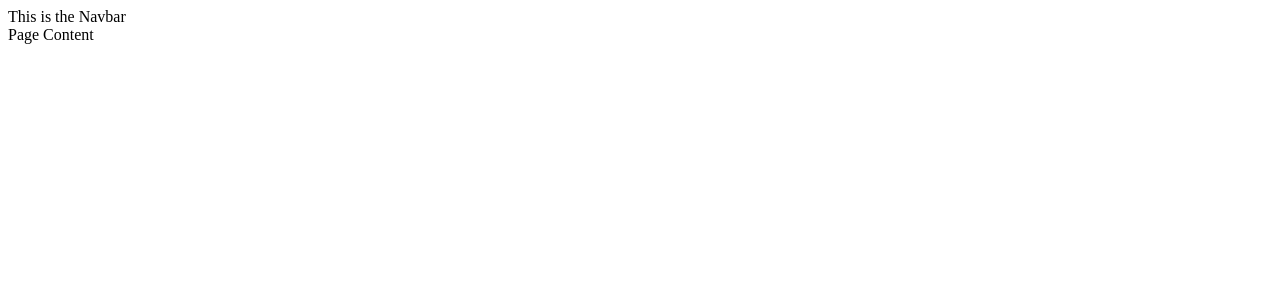
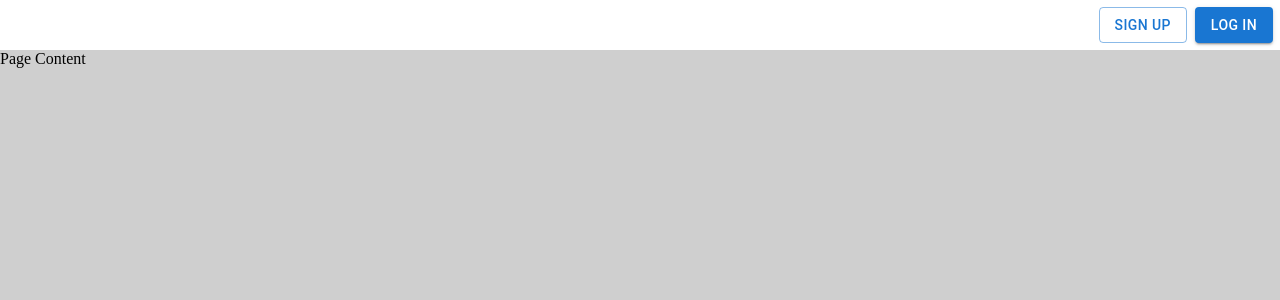
Before and after one commit to SamMathelete/gc-webathon, a Next.js app: page / in a window 1280 px wide. Shown: the top 300 px of the page. Built offline with nearby package versions, Linux system fonts and the light colour scheme.

Commit message:
created topbar and sign in modal. auth not completed yet.

```diff
--- /dev/null
+++ b/atoms/authModalAtom.js
@@ -0,0 +1,11 @@
+import { atom } from "recoil";
+
+const defaultState = {
+  open: false,
+  view: "login",
+};
+
+export const authModalState = atom({
+  key: "authModalState",
+  default: defaultState,
+});
--- /dev/null
+++ b/components/Modals/AuthModal/AuthInputs.js
@@ -0,0 +1,7 @@
+import React from "react";
+
+const AuthInputs = () => {
+  return <div>Email, Password and Submit Button</div>;
+};
+
+export default AuthInputs;
--- /dev/null
+++ b/components/Modals/AuthModal/AuthModal.js
@@ -0,0 +1,74 @@
+import { Modal, Box, IconButton, Icon, Typography } from "@mui/material";
+import React from "react";
+import { useRecoilState } from "recoil";
+import { authModalState } from "../../../atoms/authModalAtom";
+import { IoCloseOutline } from "react-icons/io5";
+import OauthButtons from "./OauthButtons";
+import AuthInputs from "./AuthInputs";
+
+const AuthModal = () => {
+  const [modalState, setModalState] = useRecoilState(authModalState);
+  const handleClose = () => {
+    setModalState((state) => ({ ...state, open: false }));
+  };
+  return (
+    <Modal
+      open={modalState.open}
+      onClose={handleClose}
+      sx={{
+        display: "flex",
+        justifyContent: "center",
+        alignItems: "flex-start",
+      }}
+    >
+      <Box
+        sx={{
+          maxWidth: "480px",
+          bgcolor: "#FFFFFF",
+          outline: "none",
+          borderRadius: "5px",
+          marginTop: "80px",
+          marginX: "10px",
+          flex: 2,
+        }}
+      >
+        <Box
+          sx={{
+            justifyContent: "flex-end",
+            display: "flex",
+          }}
+        >
+          <IconButton onClick={handleClose}>
+            <IoCloseOutline />
+          </IconButton>
+        </Box>
+        <Box
+          sx={{
+            justifyContent: "center",
+            alignItems: "center",
+            display: "flex",
+          }}
+        >
+          <Typography sx={{ fontSize: 22 }}>
+            {modalState.view === "login" ? "Log In" : "Sign Up"}
+          </Typography>
+        </Box>
+        <Box
+          sx={{
+            justifyContent: "center",
+            alignItems: "center",
+            display: "flex",
+            flexDirection: "column",
+            marginTop: "30px",
+          }}
+        >
+          <OauthButtons />
+          <Typography sx={{ marginY: "20px" }}>OR</Typography>
+          <AuthInputs />
+        </Box>
+      </Box>
+    </Modal>
+  );
+};
+
+export default AuthModal;
--- /dev/null
+++ b/components/Modals/AuthModal/OauthButtons.js
@@ -0,0 +1,8 @@
+import { Button } from "@mui/material";
+import React from "react";
+
+const OauthButtons = () => {
+  return <Button variant="contained">Sign in with Google</Button>;
+};
+
+export default OauthButtons;
--- /dev/null
+++ b/components/Navbar/AuthButtons/AuthButtons.js
@@ -0,0 +1,27 @@
+import React from "react";
+import { Button, Stack } from "@mui/material";
+import AuthModal from "../../Modals/AuthModal/AuthModal";
+import { authModalState } from "../../../atoms/authModalAtom";
+import { useSetRecoilState } from "recoil";
+
+const AuthButtons = () => {
+  const setModalState = useSetRecoilState(authModalState);
+  return (
+    <Stack direction="row" spacing={1}>
+      <Button
+        variant="outlined"
+        onClick={() => setModalState({ open: true, view: "signup" })}
+      >
+        Sign Up
+      </Button>
+      <Button
+        variant="contained"
+        onClick={() => setModalState({ open: true, view: "login" })}
+      >
+        Log In
+      </Button>
+      <AuthModal />
+    </Stack>
+  );
+};
+export default AuthButtons;
--- a/components/Navbar/Navbar.js
+++ b/components/Navbar/Navbar.js
@@ -1,7 +1,20 @@
 import React from "react";
+import { Stack, Button } from "@mui/material";
+import AuthButtons from "./AuthButtons/AuthButtons";
 
 const Navbar = () => {
-  return <div>This is the Navbar</div>;
+  return (
+    <Stack
+      direction="row"
+      justifyContent="flex-end"
+      height="50px"
+      alignItems="center"
+      bgcolor="#FFFFFF"
+      paddingX="7px"
+    >
+      <AuthButtons />
+    </Stack>
+  );
 };
 
 export default Navbar;
--- a/pages/_app.js
+++ b/pages/_app.js
@@ -1,10 +1,14 @@
 import Layout from "../components/Layout/Layout";
+import "../styles/globals.css";
+import { RecoilRoot } from "recoil";
 
 function MyApp({ Component, pageProps }) {
   return (
-    <Layout>
-      <Component {...pageProps} />
-    </Layout>
+    <RecoilRoot>
+      <Layout>
+        <Component {...pageProps} />
+      </Layout>
+    </RecoilRoot>
   );
 }
 
--- a/pages/index.js
+++ b/pages/index.js
@@ -1,4 +1,5 @@
 import Head from "next/head";
+
 
 export default function Home() {
   return (
--- a/styles/globals.css
+++ b/styles/globals.css
@@ -2,25 +2,5 @@ html,
 body {
   padding: 0;
   margin: 0;
-  font-family: -apple-system, BlinkMacSystemFont, Segoe UI, Roboto, Oxygen,
-    Ubuntu, Cantarell, Fira Sans, Droid Sans, Helvetica Neue, sans-serif;
+  background: #cfcfcf;
 }
-
-a {
-  color: inherit;
-  text-decoration: none;
-}
-
-* {
-  box-sizing: border-box;
-}
-
-@media (prefers-color-scheme: dark) {
-  html {
-    color-scheme: dark;
-  }
-  body {
-    color: white;
-    background: black;
-  }
-}
```
Also changed, not shown: package.json (+8 -2 lines), 1 other file (tests, documents, lock files or other folders).
